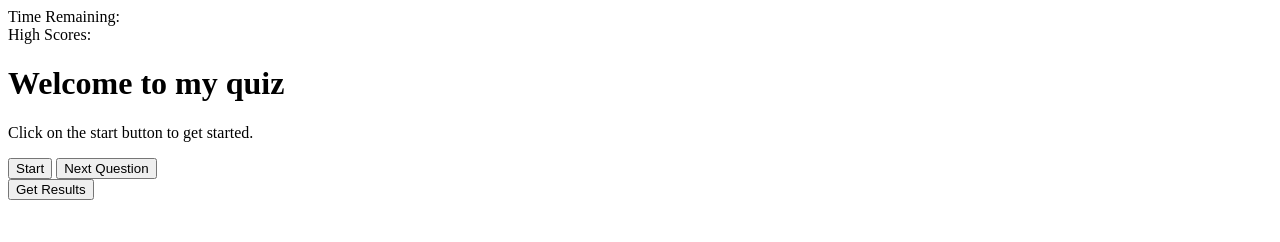
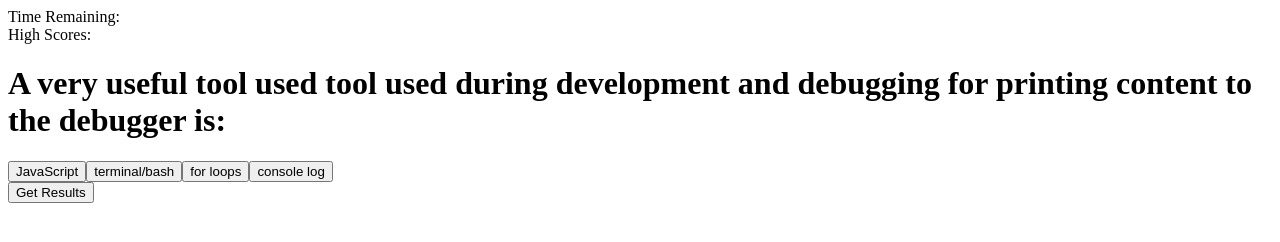
Before and after one commit to lizditullio/Challlenge-4, a plain HTML site: page index.html in a window 1280 px wide. Both pictures are taken after a click on the button "Next Question". Drawn offline with Linux system fonts and the light colour scheme.

Commit message:
added ability to check for correctness

```diff
--- /dev/null
+++ b/assets/css/styles.css
@@ -0,0 +1,3 @@
+.hide {
+    display: none;
+}
--- a/assets/js/script.js
+++ b/assets/js/script.js
@@ -8,56 +8,56 @@ var myQuestions = [
 	{
 		question: "Commonly used data types DO Not Include",
 		answers: [
-			{ text: "strings", correct: false},
-			{ text: "booleans", correct: true },
-			{ text: "alerts", correct: false },
-			{ text: "numbers", correct: false }
+			{ text: "strings", correct: 0},
+			{ text: "booleans", correct: 1 },
+			{ text: "alerts", correct: 0 },
+			{ text: "numbers", correct: 0 }
 		]
 	},
 	{
 		question: "The condition in an if / else statement is enclosed with _________",
 		answers: [
-			{ text: "quotes", correct: false},
-			{ text: "curly brackets", correct: true },
-			{ text: "parenthesis", correct: false },
-			{ text: "square brackets", correct: false }
+			{ text: "quotes", correct: 0},
+			{ text: "curly brackets", correct: 1 },
+			{ text: "parenthesis", correct: 0 },
+			{ text: "square brackets", correct: 0 }
 		]
 	},
 	{
 		question: "Arrays in JavaScript can be used to store _________.",
 		answers: [
-			{ text: "numbers and strings", correct: false},
-			{ text: "other arrays", correct: false },
-			{ text: "booleans", correct: false },
-			{ text: "all of the above", correct: true }
+			{ text: "numbers and strings", correct: 0},
+			{ text: "other arrays", correct: 0 },
+			{ text: "booleans", correct: 0 },
+			{ text: "all of the above", correct: 1 }
 		]
 	},
 	{
 		question: "String values must be enclosed within _____ when being assigned to variables.",
 		answers: [
-			{ text: "commas", correct: false},
-			{ text: "curly brackets", correct: false },
-			{ text: "quotess", correct: true },
-			{ text: "parenthesis", correct: false }
+			{ text: "commas", correct: 0},
+			{ text: "curly brackets", correct: 0 },
+			{ text: "quotes", correct: 1 },
+			{ text: "parenthesis", correct: 0 }
 		]
 	},
 	{
 		question: "A very useful tool used tool used during development and debugging for printing content to the debugger is:",
 		answers: [
-			{ text: "JavaScript", correct: false},
-			{ text: "terminal/bash", correct: false },
-			{ text: "for loops", correct: false },
-			{ text: "console log", correct: true}
+			{ text: "JavaScript", correct: 0},
+			{ text: "terminal/bash", correct: 0 },
+			{ text: "for loops", correct: 0 },
+			{ text: "console log", correct: 1}
 		]
 	}
 ];
 
 console.log(startQuiz);
+var secondsLeft = 75;
 
 startQuiz.addEventListener("click", function() {
 
 	function startTimer() {
-		var secondsLeft = 75;
 		setInterval(function () {
 			if(secondsLeft > 0) {
 			secondsLeft--;
@@ -78,13 +78,36 @@ buttonNext.addEventListener("click", function() {
 var nextQuestion = function() {
 	var shuffleQuestion = myQuestions.sort(()=>Math.random()-.5)
 	showQuestions(shuffleQuestion[0]);
+
+
+	// how do you make sure they don't repeat???
 };
 
-var showQuestions = function() {
+var showQuestions = function(question) {
+	console.log(question)
+	document.querySelector(".start-page").classList.add("hide");
+	var questionMesssage = document.createElement("h1");
+	questionMesssage.textContent = question.question;
+	document.getElementById("quiz").appendChild(questionMesssage);
 
+	for (var i = 0; i < question.answers.length; i++) {
+		var questionAnswers = document.createElement("button")
+		questionAnswers.textContent = question.answers[i].text
+		questionAnswers.setAttribute("answer", question.answers[i].correct);
+		document.getElementById("quiz").appendChild(questionAnswers);
+		questionAnswers.addEventListener("click", function(event) {
+			debugger
+			var answerCorrect = JSON.parse(event.target.getAttribute("answer"));
+			if (!answerCorrect) {
+				secondsLeft = secondsLeft - 5;
+			};
+		})
+	}
 };
 
-// If a user gets the correct answer, add 15 points to the score board
+
+
+// If a user gets the correct answer, do something
 // If the timer gets to 0, end the Quiz.
 // When a user ends the quiz, it brings the user to a ending page where they can enter their name
 // In the ending page, there should be two buttons to either save their highscore or to play again.
--- a/index.html
+++ b/index.html
@@ -5,7 +5,7 @@
     <meta http-equiv="X-UA-Compatible" content="IE=edge">
     <meta name="viewport" content="width=device-width, initial-scale=1.0">
     <title>Coding Quiz</title>
-    <!-- <link rel="stylesheet" href="./assests/css/style.css"> -->
+    <link rel="stylesheet" href="./assets/css/styles.css">
 </head>
 <body>
     <nav>
@@ -21,7 +21,7 @@
             </div>
         </form>
     </nav>
-    <div class="start=page">
+    <div class="start-page">
         <h1> Welcome to my quiz</h1>
         <p>
             Click on the start button to get started.
@@ -29,7 +29,8 @@
         <button id="start-btn">Start </button>
         <button id="btn-next">Next Question</button>
     </div>
-    <div id="quiz"></div>
+    <div id="quiz">
+    </div>
     <button id="submit">Get Results</button>
     <div id="results"></div>
     <script src="./assets/js/script.js"></script>
```
Also changed, not shown: assets/js/script.txt (deleted).
